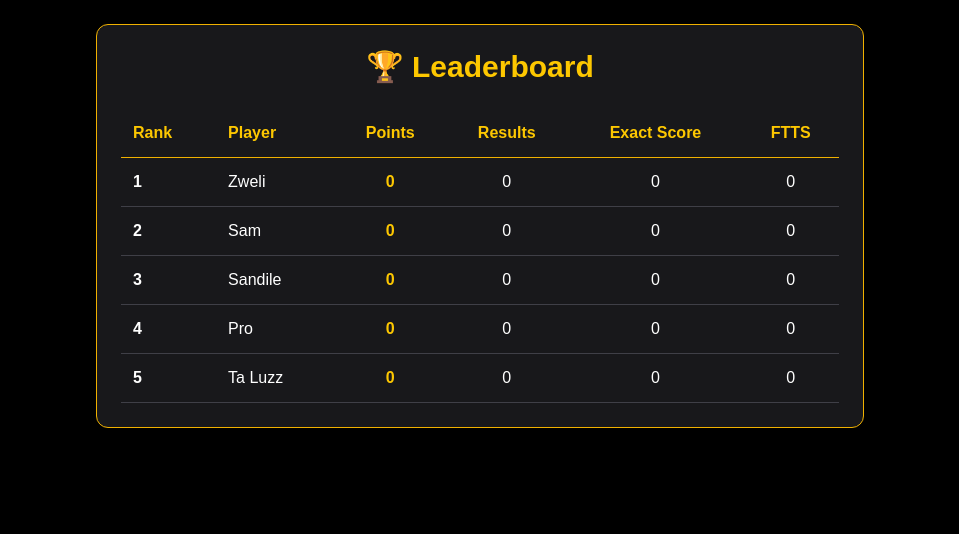
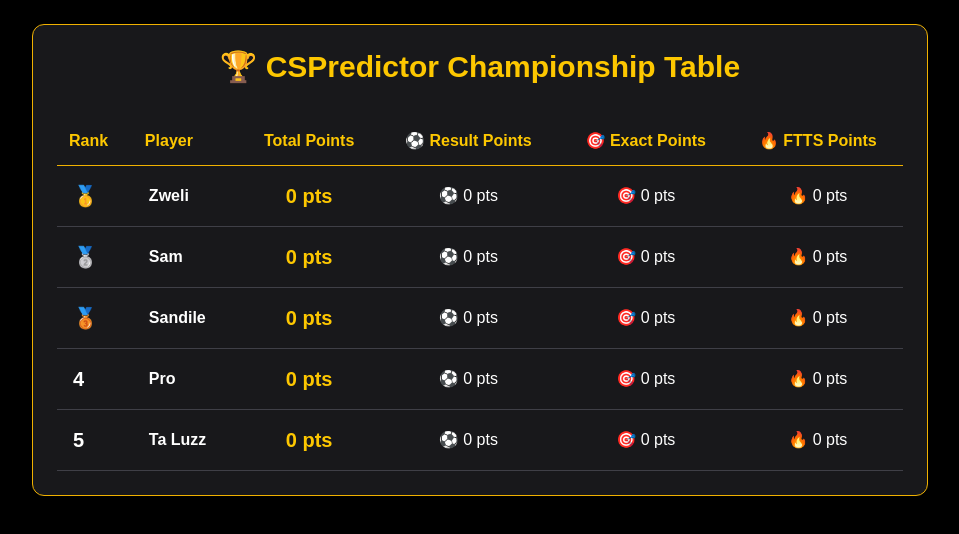
Before and after one commit to Zubula007/cspredictor, a Next.js app: page /leaderboard in a window 1280 px wide. Shown: the top 534 px of the page, without its empty margins (160-1119 px from the left). Built offline with nearby package versions, Linux system fonts and the light colour scheme.

Commit message:
Complete v1.5 championship leaderboard upgrade

```diff
--- a/src/app/components/FixtureCard.tsx
+++ b/src/app/components/FixtureCard.tsx
@@ -4,8 +4,8 @@
 import FTTSSelector, {
   FTTSOption,
 } from "./FTTSSelector";
+import PredictionCountdown from "./PredictionCountdown";
 
-import PredictionCountdown from "./PredictionCountdown";
 type FixtureCardProps = {
   competition: string;
   competitionLogo?: string;
@@ -21,6 +21,7 @@
 
   homeLogo?: string;
   awayLogo?: string;
+
   userPrediction: {
     homeScore: number;
     awayScore: number;
@@ -37,6 +38,11 @@
 
   locked?: boolean;
   incomplete?: boolean;
+
+  result?: {
+    homeScore: number;
+    awayScore: number;
+  };
 };
 
 export default function FixtureCard({
@@ -54,29 +60,33 @@
   onPredictionChange,
   locked = false,
   incomplete = false,
+  result,
 }: FixtureCardProps) {
-
   const updateScore = (
     homeScore: number,
     awayScore: number
   ) => {
-  let firstTeamToScore = userPrediction.firstTeamToScore;
+    let firstTeamToScore =
+      userPrediction.firstTeamToScore;
 
-  // The player has now intentionally selected a score
     const scoreSelected = true;
-
-  // Automatically remove invalid FTTS selections
 
     if (homeScore === 0 && awayScore === 0) {
       if (firstTeamToScore !== "NONE") {
         firstTeamToScore = null;
       }
     } else if (homeScore === 0) {
-    if (firstTeamToScore === "HOME" || firstTeamToScore === "NONE") {
+      if (
+        firstTeamToScore === "HOME" ||
+        firstTeamToScore === "NONE"
+      ) {
         firstTeamToScore = null;
       }
     } else if (awayScore === 0) {
-    if (firstTeamToScore === "AWAY" || firstTeamToScore === "NONE") {
+      if (
+        firstTeamToScore === "AWAY" ||
+        firstTeamToScore === "NONE"
+      ) {
         firstTeamToScore = null;
       }
     } else {
@@ -92,6 +102,7 @@
       firstTeamToScore
     );
   };
+
   const interactionLocked =
     locked ||
     status === "Postponed" ||
@@ -99,9 +110,8 @@
     status === "Completed" ||
     status === "Cancelled";
 
-
   const increaseHome = () => {
-    if (locked) return;
+    if (interactionLocked) return;
 
     updateScore(
       userPrediction.homeScore + 1,
@@ -110,16 +120,19 @@
   };
 
   const decreaseHome = () => {
-    if (locked) return;
+    if (interactionLocked) return;
 
     updateScore(
-      Math.max(0, userPrediction.homeScore - 1),
+      Math.max(
+        0,
+        userPrediction.homeScore - 1
+      ),
       userPrediction.awayScore
     );
   };
 
   const increaseAway = () => {
-    if (locked) return;
+    if (interactionLocked) return;
 
     updateScore(
       userPrediction.homeScore,
@@ -128,74 +141,48 @@
   };
 
   const decreaseAway = () => {
-    if (locked) return;
+    if (interactionLocked) return;
 
     updateScore(
       userPrediction.homeScore,
-      Math.max(0, userPrediction.awayScore - 1)
+      Math.max(
+        0,
+        userPrediction.awayScore - 1
+      )
     );
   };
-
     const handleFTTSChange = (value: FTTSOption) => {
-
     const homeScore = userPrediction.homeScore;
     const awayScore = userPrediction.awayScore;
 
-    // 🚫 No Goal can only happen with 0-0
-
     if (
-
       value === "NONE" &&
-
-      (
-        homeScore !== 0 ||
-        awayScore !== 0
-      )
-
+      (homeScore !== 0 || awayScore !== 0)
     ) {
-
       alert(
         "⚠️ No Goal is only possible when the predicted score is 0-0."
       );
-
       return;
-
     }
 
-    // 🏠 Home can only score first if they predicted to score
-
     if (
-
       value === "HOME" &&
-
       homeScore === 0
-
     ) {
-
       alert(
         "⚠️ Home Team cannot be First Team To Score because your prediction has them scoring 0 goals."
       );
-
       return;
-
     }
 
-    // 🏳️ Away can only score first if they predicted to score
-
     if (
-
       value === "AWAY" &&
-
       awayScore === 0
-
     ) {
-
       alert(
         "⚠️ Away Team cannot be First Team To Score because your prediction has them scoring 0 goals."
       );
-
       return;
-
     }
 
     onPredictionChange(
@@ -204,11 +191,37 @@
       userPrediction.scoreSelected,
       value
     );
+  };
+  const correctResult =
+    result &&
+    (
+      (result.homeScore > result.awayScore &&
+        userPrediction.homeScore > userPrediction.awayScore) ||
+      (result.awayScore > result.homeScore &&
+        userPrediction.awayScore > userPrediction.homeScore) ||
+      (result.homeScore === result.awayScore &&
+        userPrediction.homeScore === userPrediction.awayScore)
+    );
 
-  };
+  const exactScore =
+    result &&
+    result.homeScore === userPrediction.homeScore &&
+    result.awayScore === userPrediction.awayScore;
+
+  const correctFTTS =
+    result &&
+    correctResult &&
+    userPrediction.firstTeamToScore !== null &&
+    userPrediction.firstTeamToScore !== "NONE";
+
+const totalPoints =
+    exactScore
+      ? 5 + (correctFTTS ? 1 : 0)
+      : correctResult
+      ? 3 + (correctFTTS ? 1 : 0)
+      : 0;
 
   return (
-
     <div
       className={`rounded-2xl border p-6 shadow-xl ${
         incomplete
@@ -216,13 +229,10 @@
           : "border-yellow-500 bg-black"
       }`}
     >
-
       {/* Competition */}
 
       <div className="mb-6 text-center">
-
         {competitionLogo && (
-
           <Image
             src={competitionLogo}
             alt={competition}
@@ -230,7 +240,6 @@
             height={60}
             className="mx-auto mb-3 object-contain"
           />
-
         )}
 
         <h2 className="text-xl font-bold text-yellow-400">
@@ -253,6 +262,7 @@
             />
           </>
         )}
+
         <div className="mt-3 flex justify-center">
           <span
             className={`rounded-full px-4 py-1 text-xs font-bold uppercase tracking-wide ${
@@ -276,17 +286,13 @@
             {status === "Cancelled" && "⚫ Cancelled"}
           </span>
         </div>
-
       </div>
 
       <div className="grid grid-cols-3 items-center gap-3 md:gap-6">
-
         {/* HOME */}
 
         <div className="flex flex-col items-center">
-
           {homeLogo && (
-
             <Image
               src={homeLogo}
               alt={homeTeam}
@@ -294,21 +300,16 @@
               height={72}
               className="mb-1 h-12 w-12 object-contain md:mb-2 md:h-[72px] md:w-[72px]"
             />
-
           )}
 
           <p className="text-center text-xs font-semibold text-white md:text-base">
             {homeTeam}
           </p>
-
         </div>
-
                 {/* SCORE */}
 
         <div className="flex items-center justify-center gap-3 md:gap-8">
-
           <div className="flex flex-col items-center gap-2">
-
             <button
               onClick={increaseHome}
               disabled={interactionLocked}
@@ -328,7 +329,6 @@
             >
               −
             </button>
-
           </div>
 
           <p className="text-2xl font-extrabold text-yellow-400">
@@ -336,7 +336,6 @@
           </p>
 
           <div className="flex flex-col items-center gap-2">
-
             <button
               onClick={increaseAway}
               disabled={interactionLocked}
@@ -356,17 +355,13 @@
             >
               −
             </button>
-
           </div>
-
         </div>
 
         {/* AWAY */}
 
         <div className="flex flex-col items-center">
-
           {awayLogo && (
-
             <Image
               src={awayLogo}
               alt={awayTeam}
@@ -374,71 +369,127 @@
               height={72}
               className="mb-1 h-12 w-12 object-contain md:mb-2 md:h-[72px] md:w-[72px]"
             />
-
           )}
 
           <p className="text-center text-xs font-semibold text-white md:text-base">
             {awayTeam}
           </p>
+        </div>
+      </div>
+
+      <FTTSSelector
+        homeTeam={homeTeam}
+        awayTeam={awayTeam}
+        homeLogo={homeLogo}
+        awayLogo={awayLogo}
+        homeScore={userPrediction.homeScore}
+        awayScore={userPrediction.awayScore}
+        scoreSelected={userPrediction.scoreSelected}
+        value={userPrediction.firstTeamToScore}
+        onChange={handleFTTSChange}
+        disabled={interactionLocked}
+      />
+            {/* RESULTS CENTRE */}
+
+      {status === "Completed" && result && (
+        <div className="mt-6 rounded-xl border border-green-500 bg-green-950/20 p-4">
+
+          <h3 className="mb-4 text-center text-lg font-bold text-green-400">
+            ✅ Full Time Result
+          </h3>
+
+          <div className="flex items-center justify-center gap-3 text-2xl font-bold text-white">
+            <span>{homeTeam}</span>
+
+            <span className="rounded-lg bg-black px-3 py-1 text-yellow-400">
+              {result.homeScore} - {result.awayScore}
+            </span>
+
+            <span>{awayTeam}</span>
+          </div>
+
+          <div className="mt-5 border-t border-green-800 pt-4">
+
+  <h4 className="mb-2 text-center font-semibold text-yellow-400">
+    Your Prediction
+  </h4>
+
+  <div className="text-center text-xl font-bold text-white">
+    {userPrediction.homeScore} - {userPrediction.awayScore}
+  </div>
+
+
+  <div className="mt-5 rounded-xl bg-black p-4">
+
+    <p className="text-center text-2xl font-bold text-yellow-400">
+     🏅 {totalPoints} Points
+    </p>
+
+
+    <div className="mt-3 flex flex-wrap justify-center gap-2">
+
+  {correctResult && (
+    <span className="rounded-full bg-green-600 px-3 py-1 text-sm font-bold text-white">
+      🟢 Correct Result
+    </span>
+  )}
+
+  {exactScore && (
+    <span className="rounded-full bg-yellow-500 px-3 py-1 text-sm font-bold text-black">
+      🎯 Exact Score
+    </span>
+  )}
+
+  {correctFTTS && (
+    <span className="rounded-full bg-blue-600 px-3 py-1 text-sm font-bold text-white">
+      ⚽ FTTS Correct +1
+    </span>
+  )}
+
+  {!correctResult && (
+    <span className="rounded-full bg-red-600 px-3 py-1 text-sm font-bold text-white">
+      ❌ Incorrect
+    </span>
+  )}
 
 </div>
 
   </div>
 
-      {/* FTTS */}
+</div>
 
-     <FTTSSelector
-  homeTeam={homeTeam}
-  awayTeam={awayTeam}
-
-  homeLogo={homeLogo}
-  awayLogo={awayLogo}
-
-  homeScore={userPrediction.homeScore}
-awayScore={userPrediction.awayScore}
-scoreSelected={userPrediction.scoreSelected}
-
-value={userPrediction.firstTeamToScore}
-
-        onChange={handleFTTSChange}
-
-        disabled={interactionLocked}
-
-      />
+        </div>
+      )}
 
       {/* STATUS */}
 
       <div className="mt-6 border-t border-yellow-500/20 pt-4 text-center">
 
         {status === "Postponed" ? (
-
           <p className="text-sm font-semibold text-yellow-400">
             🟡 Predictions Unavailable
           </p>
 
         ) : status === "Cancelled" ? (
-
           <p className="text-sm font-semibold text-gray-400">
             ⚫ Predictions Closed
           </p>
 
-  ) : locked || status === "Live" || status === "Completed" ? (
-
+        ) : locked ||
+          status === "Live" ||
+          status === "Completed" ? (
           <p className="text-sm font-semibold text-red-400">
             🔒 Editing Disabled
           </p>
 
         ) : (
-
           <p className="text-sm font-semibold text-green-400">
             ✅ Predictions Open
           </p>
-
         )}
 
       </div>
+
     </div>
-
   );
-
 }
--- a/src/app/leaderboard/page.tsx
+++ b/src/app/leaderboard/page.tsx
@@ -16,64 +16,122 @@
     );
   }, []);
 
+  const getMedal = (rank: number) => {
+    if (rank === 1) return "🥇";
+    if (rank === 2) return "🥈";
+    if (rank === 3) return "🥉";
+
+    return rank;
+  };
+
   return (
     <main className="min-h-screen bg-black p-6 text-white">
-      <div className="mx-auto max-w-3xl rounded-xl border border-yellow-500 bg-zinc-900 p-6">
-        <h1 className="mb-6 text-center text-3xl font-bold text-yellow-400">
-          🏆 Leaderboard
+      <div className="mx-auto max-w-4xl rounded-xl border border-yellow-500 bg-zinc-900 p-6">
+
+        <h1 className="mb-8 text-center text-3xl font-bold text-yellow-400">
+          🏆 CSPredictor Championship Table
         </h1>
 
         <table className="w-full border-collapse">
+
           <thead>
             <tr className="border-b border-yellow-500 text-yellow-400">
               <th className="p-3 text-left">Rank</th>
+
               <th className="p-3 text-left">Player</th>
-              <th className="p-3 text-center">Points</th>
-              <th className="p-3 text-center">Results</th>
-              <th className="p-3 text-center">Exact Score</th>
-              <th className="p-3 text-center">FTTS</th>
+
+              <th className="p-3 text-center">
+                Total Points
+              </th>
+
+              <th className="p-3 text-center">
+                ⚽ Result Points
+              </th>
+
+              <th className="p-3 text-center">
+                🎯 Exact Points
+              </th>
+
+              <th className="p-3 text-center">
+                🔥 FTTS Points
+              </th>
             </tr>
           </thead>
 
+
           <tbody>
-            {leaderboard.map((entry, index) => (
+            {leaderboard.map((entry) => {
+
+              const resultPoints =
+                entry.correctResults * 3;
+
+              const exactPoints =
+                entry.exactScores * 2;
+
+              const fttsPoints =
+                entry.correctFTTS * 1;
+
+
+              return (
                 <tr
                   key={entry.player.id}
-                className="border-b border-zinc-700 hover:bg-zinc-800"
+                  className="
+                    border-b
+                    border-zinc-700
+                    transition
+                    hover:bg-zinc-800
+                  "
                 >
-                <td className="p-3 font-bold">
-                  {index + 1}
+
+                  <td className="p-4 text-xl font-bold">
+                    {getMedal(entry.rank)}
                   </td>
 
-                <td className="p-3">
+
+                  <td className="p-4 font-semibold">
                     {entry.player.displayName}
                   </td>
 
-                <td className="p-3 text-center font-bold text-yellow-400">
-                  {entry.totalPoints}
+
+                  <td className="
+                    p-4
+                    text-center
+                    text-xl
+                    font-bold
+                    text-yellow-400
+                  ">
+                    {entry.totalPoints} pts
                   </td>
 
-                <td className="p-3 text-center">
-                  {entry.correctResults}
+
+                  <td className="p-4 text-center">
+                    ⚽ {resultPoints} pts
                   </td>
 
-                <td className="p-3 text-center">
-                  {entry.exactScores}
+
+                  <td className="p-4 text-center">
+                    🎯 {exactPoints} pts
                   </td>
 
-                <td className="p-3 text-center">
-                  {entry.correctFTTS}
+
+                  <td className="p-4 text-center">
+                    🔥 {fttsPoints} pts
                   </td>
+
                 </tr>
-            ))}
+              );
+            })}
           </tbody>
+
         </table>
+
 
         {leaderboard.length === 0 && (
           <div className="py-8 text-center text-zinc-400">
             No leaderboard data available yet.
           </div>
         )}
+
       </div>
     </main>
   );
--- a/src/app/page.tsx
+++ b/src/app/page.tsx
@@ -6,7 +6,7 @@
 import FixtureCard from "./components/FixtureCard";
 import ConfirmationModal from "./components/ConfirmationModal";
 
-import fixtures from "./data/fixtures";
+import fixtureService from "./services/fixtureService";
 import badges from "./data/badges";
 import competitions from "./data/competitions";
 import predictionService from "./services/predictionService";
@@ -16,6 +16,7 @@
 import { isFixtureLocked } from "./lib/predictionLock";
 
 import type { Prediction as SavedPrediction } from "./types/prediction";
+import leaderboardService from "./services/leaderboardService";
 
 type FTTSOption = "HOME" | "AWAY" | "NONE" | null;
 const UI_PREDICTIONS_KEY = "csp-ui-predictions";
@@ -38,8 +39,16 @@
 const [showConfirmation, setShowConfirmation] = useState(false);
 const [error, setError] = useState("");
 const [showIncomplete, setShowIncomplete] = useState(false);
+const [leaderboard, setLeaderboard] = useState(
+  leaderboardService.getLeaderboard()
+);
 const fixtureRefs = useRef<(HTMLDivElement | null)[]>([]);
 
+const [mounted, setMounted] = useState(false);
+
+  const [fixtures, setFixtures] = useState(
+  fixtureService.getAll()
+);
 const [predictions, setPredictions] = useState<Prediction[]>(
 
     fixtures.map((fixture) => ({
@@ -123,9 +132,23 @@
     }
 
    const incompletePrediction = predictions.some(
-  (prediction) =>
+  (prediction, index) => {
+    const fixture = fixtures[index];
+
+    // Ignore postponed and cancelled fixtures
+    if (
+      fixture.status === "Postponed" ||
+      fixture.status === "Cancelled"
+    ) {
+      return false;
+    }
+
+
+return (
       !prediction.scoreSelected ||
       prediction.firstTeamToScore === null
+    );
+  }
 );
 
    if (incompletePrediction) {
@@ -133,7 +156,7 @@
   setShowIncomplete(true);
 
   setError(
-    "Please complete all scores and select First Team To Score for every fixture."
+  "Please complete all scheduled fixtures before submitting your predictions."
 );
 
   return;
@@ -204,12 +227,31 @@
 
 };
 
+ const availableFixtures = fixtures.filter(
+  (fixture) =>
+    fixture.status !== "Postponed" &&
+    fixture.status !== "Cancelled"
+).length;
+
 const completedPredictions = predictions.filter(
-  (prediction) =>
+  (prediction, index) => {
+    const fixture = fixtures[index];
+
+    if (
+      fixture.status === "Postponed" ||
+      fixture.status === "Cancelled"
+    ) {
+      return false;
+    }
+
+    return (
       prediction.scoreSelected &&
       prediction.firstTeamToScore !== null
+    );
+  }
 ).length;
 useEffect(() => {
+setFixtures(fixtureService.getAll());
   const savedPlayer = localStorage.getItem("csp-player");
   const savedPredictions = localStorage.getItem(UI_PREDICTIONS_KEY);
   const savedSubmitted = localStorage.getItem("csp-submitted");
@@ -234,6 +276,7 @@
   if (savedSubmittedAt) {
     setSubmittedAt(savedSubmittedAt);
   }
+setMounted(true);
 }, []);
 
 useEffect(() => {
@@ -243,7 +286,20 @@
     UI_PREDICTIONS_KEY,
     JSON.stringify(predictions)
   );
+
+  setLeaderboard(
+    leaderboardService.getLeaderboard()
+  );
 }, [playerName, predictions]);
+useEffect(() => {
+  setLeaderboard(
+    leaderboardService.getLeaderboard()
+  );
+}, [submitted]);
+
+if (!mounted) {
+  return null;
+}
 
 return (
 
@@ -315,7 +371,7 @@
 
               <p className="mt-2 text-xl font-bold text-green-400 md:text-2xl">
 
-                {completedPredictions}/{fixtures.length}
+                {completedPredictions}/{availableFixtures}
 
               </p>
 
@@ -343,10 +399,13 @@
                 item.id === fixture.competitionId
 
             );
-const locked = isFixtureLocked(
+const locked =
+  fixture.status !== "Completed"
+    ? isFixtureLocked(
         fixture.matchDate,
         fixture.kickOff
-);
+      )
+    : true;
 
             return (
 
@@ -373,6 +432,10 @@
 
   status={fixture.status}
 
+result={{
+  homeScore: fixture.homeScore ?? 0,
+  awayScore: fixture.awayScore ?? 0,
+}}
 locked={locked}
 
 homeTeam={fixture.homeTeam}
@@ -404,6 +467,8 @@
 
                 incomplete={
   showIncomplete &&
+  fixture.status !== "Postponed" &&
+  fixture.status !== "Cancelled" &&
   (
     !predictions[index].scoreSelected ||
     predictions[index].firstTeamToScore === null
@@ -537,23 +602,80 @@
 
         <section className="mt-12">
 
-          <h2 className="mb-4 text-2xl font-bold text-yellow-400">
-
-            🏆 Leaderboard
-
+  <h2 className="mb-6 text-2xl font-bold text-yellow-400">
+    🏆 Round 1 Leaderboard
   </h2>
 
   <div className="rounded-2xl border border-yellow-500 bg-zinc-900 p-6">
 
-            <div className="flex justify-between">
+   {leaderboard.length === 0 ? (
 
-              <span>🥇 Player 1</span>
+  <p className="text-center text-gray-400">
+    No scores available yet.
+  </p>
 
-              <span className="font-bold text-yellow-400">
-                15 pts
+) : (
+
+  <div className="space-y-3">
+
+    {leaderboard.map((entry, index) => (
+
+  <div
+    key={entry.player.id}
+    className="flex items-center justify-between rounded-lg bg-black p-4"
+  >
+
+    <div className="flex items-center gap-3">
+
+      <span className="text-xl font-bold text-yellow-400">
+
+        {index === 0
+          ? "🥇"
+          : index === 1
+          ? "🥈"
+          : index === 2
+          ? "🥉"
+          : `${index + 1}.`}
+
+      </span>
+
+      <span className="font-semibold text-white">
+        {entry.player.displayName}
       </span>
 
     </div>
+
+        <div className="text-right">
+
+  <p className="text-lg font-bold text-green-400">
+    {entry.totalPoints} pts
+  </p>
+
+  <div className="mt-1 flex gap-2 text-xs">
+
+    <span className="rounded bg-green-700 px-2 py-1">
+      ✅ {entry.correctResults}
+    </span>
+
+    <span className="rounded bg-yellow-600 px-2 py-1 text-black font-bold">
+      🎯 {entry.exactScores}
+    </span>
+
+    <span className="rounded bg-blue-700 px-2 py-1">
+      ⚽ {entry.correctFTTS}
+    </span>
+
+  </div>
+
+</div>
+
+      </div>
+
+    ))}
+
+  </div>
+
+)}
 
   </div>
 
--- a/src/app/types/prediction.ts
+++ b/src/app/types/prediction.ts
@@ -3,7 +3,7 @@
   PredictionStatusType,
 } from "../lib/enums";
 
-export interface Prediction {
+interface Prediction {
   id: string;
 
   playerId: string;
@@ -32,3 +32,6 @@
 
   scored?: boolean;
 }
+
+export default Prediction;
+export type { Prediction };
```
Also changed, not shown: src/app/components/PredictionCountdown.tsx (+19 -5 lines), src/app/data/predictions.ts (+31 -1 lines), src/app/repositories/fixtureRepository.ts (+50 -7 lines), src/app/services/leaderboardService.ts (+11 -5 lines). Lines whose indentation alone changed are shown as unchanged.
